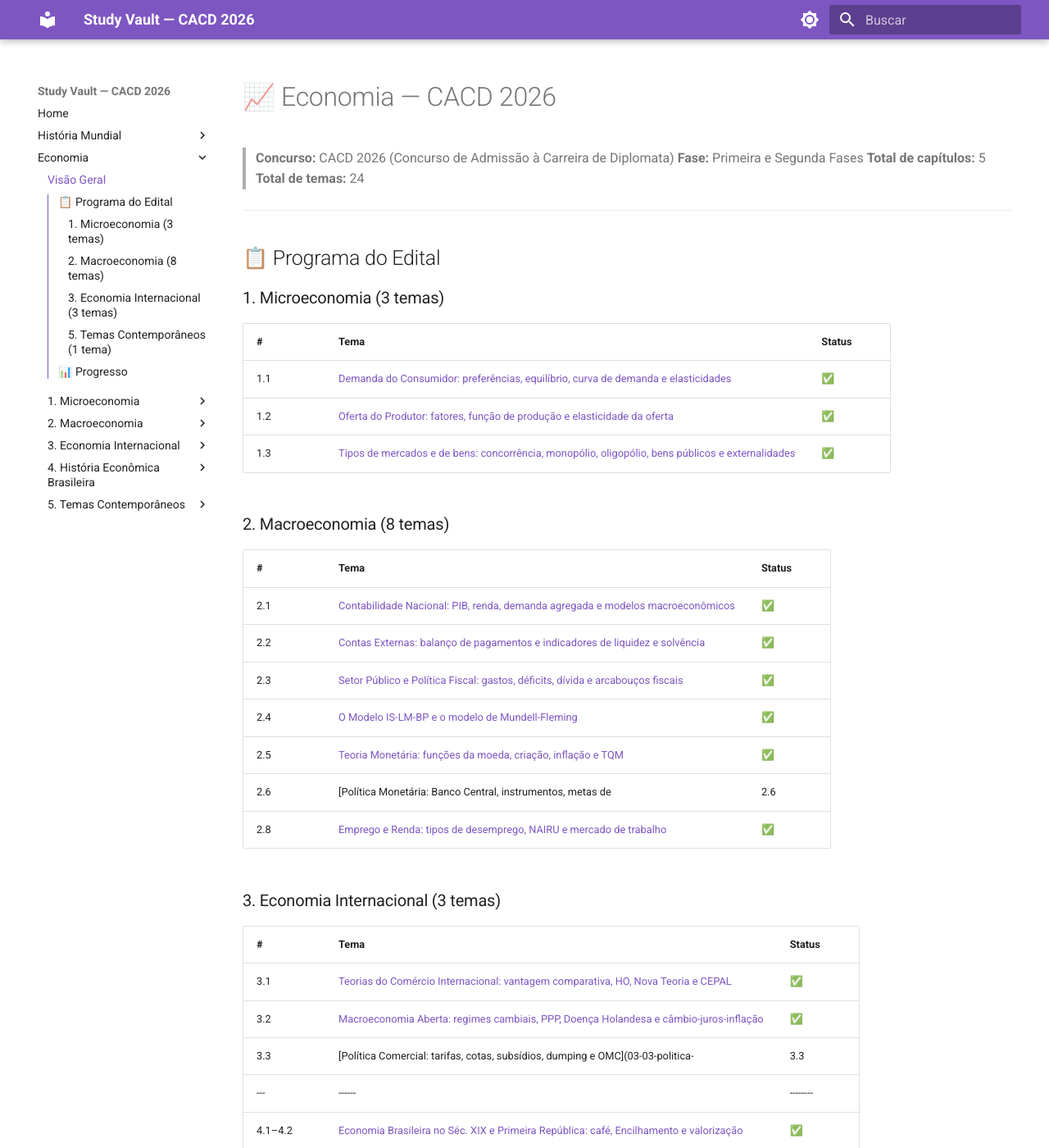
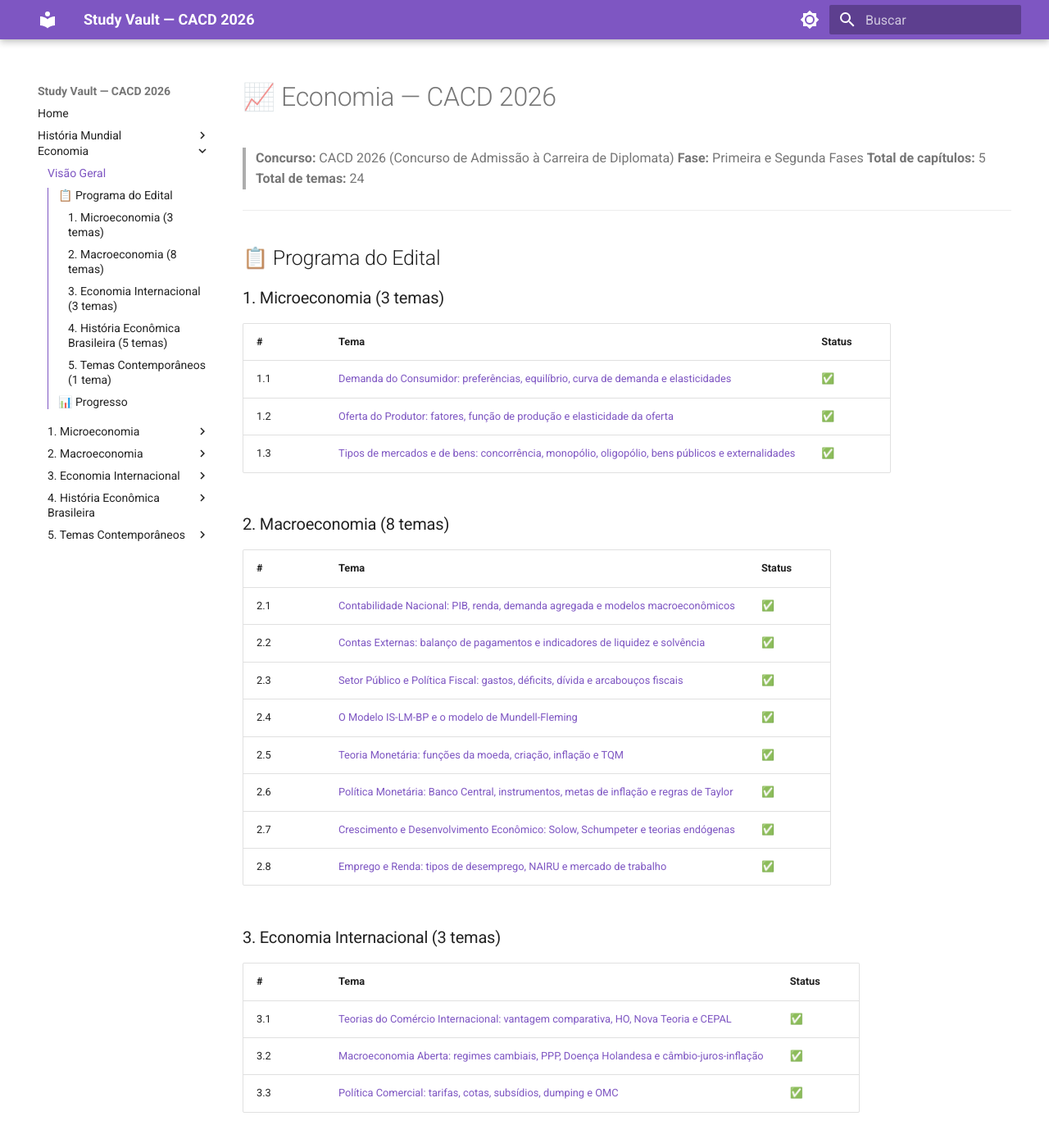
Before and after one commit to Tohwso/study-vault, an MkDocs documentation site: the page built from docs/economia/index.md, in a window 1280 px wide and 1400 px high. Shown: the whole window at 82% size. Built offline with MkDocs 1.6.1 and Material for MkDocs 9.7.7, drawn with Linux system fonts in a browser that asks for light colours; some of the changed text lies outside the part shown.

Commit message:
fix: corrige índice de Economia corrompido e melhora CSS de nav colapsável
- economia/index.md: reescreve tabelas truncadas (2.6, 3.3, 4.7-4.8)
- nav-collapse.css: troca display:none por max-height:0 para evitar
  bug de posicionamento ao colapsar seções longas

```diff
--- a/docs/economia/index.md
+++ b/docs/economia/index.md
@@ -26,7 +26,8 @@
 | 2.3 | [Setor Público e Política Fiscal: gastos, déficits, dívida e arcabouços fiscais](02-03-setor-publico-politica-fiscal.md) | ✅ |
 | 2.4 | [O Modelo IS-LM-BP e o modelo de Mundell-Fleming](02-04-modelo-is-lm-bp.md) | ✅ |
 | 2.5 | [Teoria Monetária: funções da moeda, criação, inflação e TQM](02-05-teoria-monetaria.md) | ✅ |
-| 2.6 | [Política Monetária: Banco Central, instrumentos, metas de | 2.6 | [Política Monetária: Banco Central, instrumentos, metas de | 2.6 | [Política Monetária: Banco Central, instrumchumpeter e teorias endógenas](02-07-crescimento-desenvolvimento.md) | ✅ |
+| 2.6 | [Política Monetária: Banco Central, instrumentos, metas de inflação e regras de Taylor](02-06-politica-monetaria.md) | ✅ |
+| 2.7 | [Crescimento e Desenvolvimento Econômico: Solow, Schumpeter e teorias endógenas](02-07-crescimento-desenvolvimento.md) | ✅ |
 | 2.8 | [Emprego e Renda: tipos de desemprego, NAIRU e mercado de trabalho](02-08-emprego-renda.md) | ✅ |
 
 ### 3. Economia Internacional (3 temas)
@@ -35,12 +36,16 @@
 |---|------|--------|
 | 3.1 | [Teorias do Comércio Internacional: vantagem comparativa, HO, Nova Teoria e CEPAL](03-01-teorias-do-comercio.md) | ✅ |
 | 3.2 | [Macroeconomia Aberta: regimes cambiais, PPP, Doença Holandesa e câmbio-juros-inflação](03-02-macroeconomia-aberta.md) | ✅ |
-| 3.3 | [Política Comercial: tarifas, cotas, subsídios, dumping e OMC](03-03-politica-| 3.3 | [Política Comercial: tarifas, cotas, subsídios, dumping e OMC](03-03-politica-| us |
+| 3.3 | [Política Comercial: tarifas, cotas, subsídios, dumping e OMC](03-03-politica-comercial.md) | ✅ |
+
+### 4. História Econômica Brasileira (5 temas)
+
+| # | Tema | Status |
 |---|------|--------|
 | 4.1–4.2 | [Economia Brasileira no Séc. XIX e Primeira República: café, Encilhamento e valorização](04-01-economia-seculo-xix-e-primeira-republica.md) | ✅ |
 | 4.3–4.4 | [Industrialização 1930–1960: ISI, Estado Novo e Plano de Metas JK](04-02-industrializacao-1930-1960.md) | ✅ |
 | 4.5–4.6 | [O Período 1962–1973: PAEG, reformas e Milagre Econômico](04-03-periodo-1962-1973.md) | ✅ |
-| 4.7–4.8 | [II PND e a Crise dos Anos 1980: choques do petróleo e planos de estabilização](| 4.7–4.8 | [II PN-anos-1980.md) | ✅ |
+| 4.7–4.8 | [II PND e a Crise dos Anos 1980: choques do petróleo e planos de estabilização](04-04-ii-pnd-e-crise-anos-1980.md) | ✅ |
 | 4.9 | [Economia Brasileira nos Anos 1990: abertura, privatizações e Plano Real](04-05-economia-anos-1990.md) | ✅ |
 
 ### 5. Temas Contemporâneos (1 tema)
--- a/docs/stylesheets/nav-collapse.css
+++ b/docs/stylesheets/nav-collapse.css
@@ -1,17 +1,29 @@
-/* Study Vault — Collapse navigation by default */
+/* Study Vault — Collapse navigation by default at discipline level */
 
-/* Hide all nested navigation lists initially */
-.md-nav__item--nested > .md-nav {
-  display: none;
+/*
+ * MkDocs Material uses max-height transitions for nav collapse.
+ * We override the initial state to collapsed, letting the native
+ * toggle mechanism handle expand/collapse with proper reflow.
+ */
+
+/* Level 1: Discipline sections (História Mundial, Economia) — collapsed by default */
+.md-nav--primary > .md-nav__list > .md-nav__item--nested > .md-nav {
+  max-height: 0;
+  overflow: hidden;
+  opacity: 0;
+  transition: max-height 0.3s ease, opacity 0.2s ease;
 }
 
-/* Show nested nav when the toggle checkbox is checked (user clicked to expand) */
-.md-nav__item--nested > .md-nav__toggle:checked ~ .md-nav {
-  display: block;
+/* Expand when user clicks the toggle */
+.md-nav--primary > .md-nav__list > .md-nav__item--nested > .md-nav__toggle:checked ~ .md-nav {
+  max-height: none;
+  overflow: visible;
+  opacity: 1;
 }
 
-/* Also show when the section contains the active page */
-.md-nav__item--nested .md-nav__item--active ~ .md-nav,
-.md-nav__item--nested:has(.md-nav__link--active) > .md-nav {
-  display: block;
+/* Also expand when the section contains the active page */
+.md-nav--primary > .md-nav__list > .md-nav__item--nested:has(.md-nav__link--active) > .md-nav {
+  max-height: none;
+  overflow: visible;
+  opacity: 1;
 }
```
